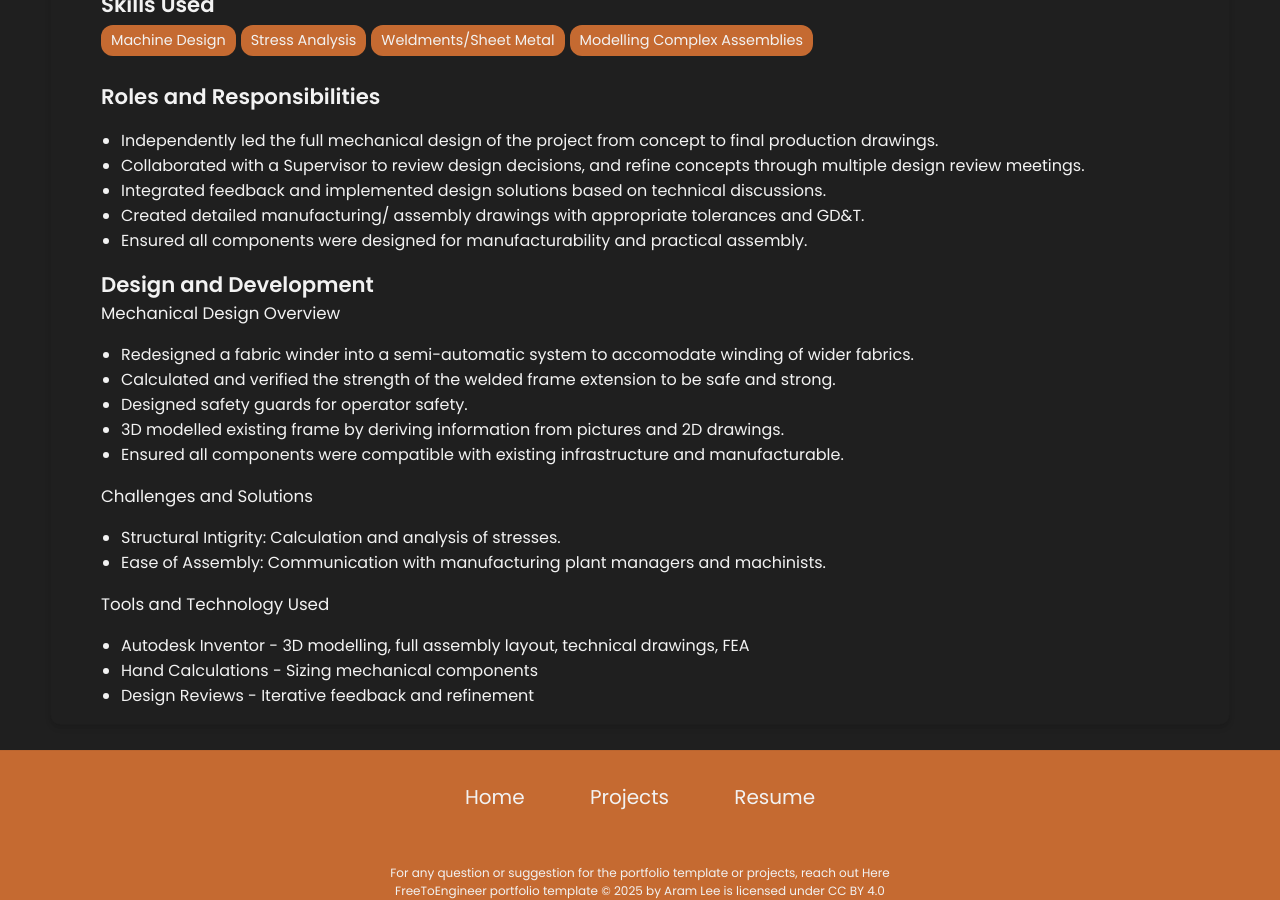
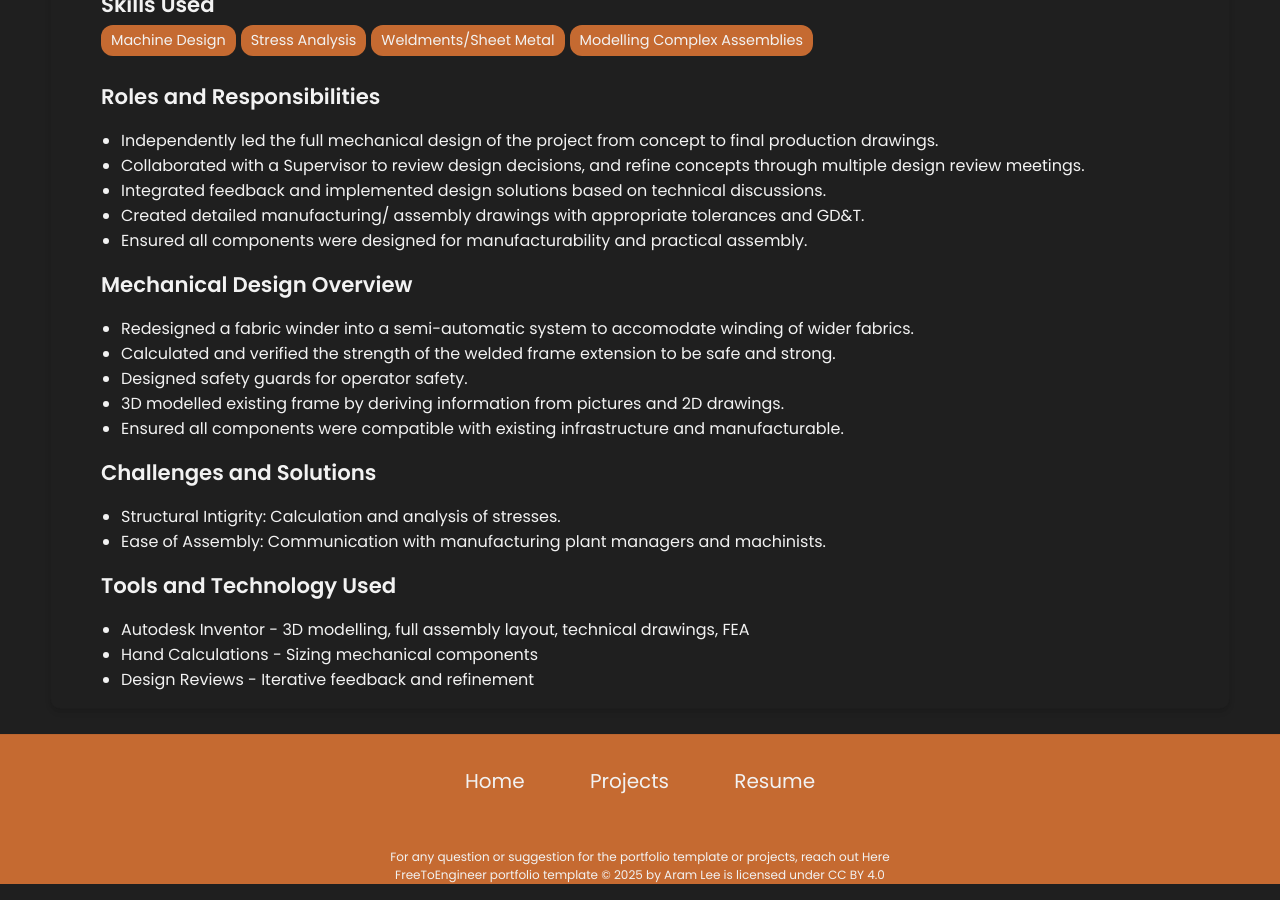
Before and after one commit to Alvin-Htet/Alvin-Htet.github.io, a Jekyll site: the page built from _projects/winder_mod/index.md, in a window 1280 px wide and 900 px high, scrolled down 992 px. Built offline with Jekyll 4.4.1, drawn with Linux system fonts in a browser that asks for light colours.

Commit message:
Update index.md

```diff
--- a/_projects/winder_mod/index.md
+++ b/_projects/winder_mod/index.md
@@ -16,20 +16,18 @@ main-image: /winder_mod.png
 - Created detailed manufacturing/ assembly drawings with appropriate tolerances and GD&T.
 - Ensured all components were designed for manufacturability and practical assembly.
 
-## Design and Development
-
-### Mechanical Design Overview
+## Mechanical Design Overview
 - Redesigned a fabric winder into a semi-automatic system to accomodate winding of wider fabrics.
 - Calculated and verified the strength of the welded frame extension to be safe and strong.
 - Designed safety guards for operator safety.
 - 3D modelled existing frame by deriving information from pictures and 2D drawings.
 - Ensured all components were compatible with existing infrastructure and manufacturable.
 
-### Challenges and Solutions
+## Challenges and Solutions
 - Structural Intigrity: Calculation and analysis of stresses.
 - Ease of Assembly: Communication with manufacturing plant managers and machinists.
 
-### Tools and Technology Used
+## Tools and Technology Used
 - Autodesk Inventor - 3D modelling, full assembly layout, technical drawings, FEA
 - Hand Calculations - Sizing mechanical components
 - Design Reviews - Iterative feedback and refinement
```
